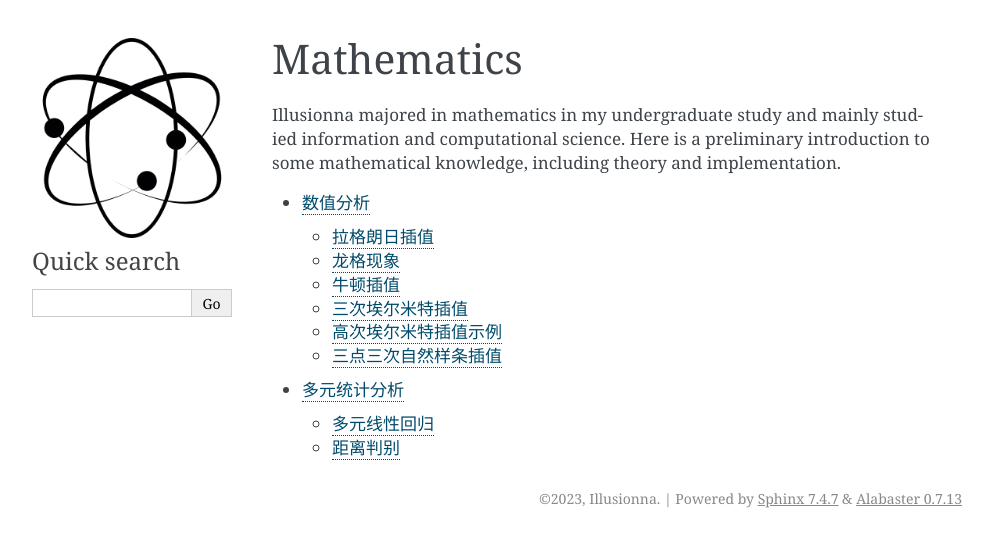
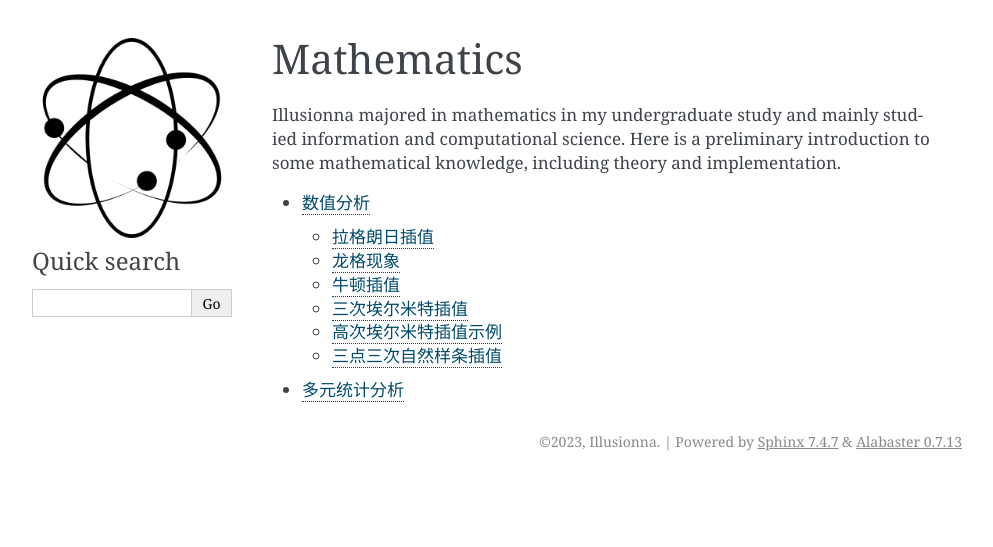
Before and after one commit to Illusionna/Web, a Sphinx documentation site: the page built from source/projects/indexMathematics.rst, in a window 1280 px wide. Shown: the top 547 px of the page, without its empty margins (148-1141 px from the left). Built offline with Sphinx 7.4.7, drawn with Linux system fonts in a browser that asks for light colours; formulas are drawn with MathJax 3; pages that are not in the unit, such as notebooks, are missing from menus.

Commit message:
Update indexMultivariateStatisticalAnalysis.rst

```diff
--- a/source/projects/Mathematics/indexMultivariateStatisticalAnalysis.rst
+++ b/source/projects/Mathematics/indexMultivariateStatisticalAnalysis.rst
@@ -7,5 +7,4 @@
 .. toctree::
    :maxdepth: 1
 
-   ./Multivariate Statistical Analysis/多元线性回归/MultipleLinearRegression.rst
-   ./Multivariate Statistical Analysis/距离判别/DistanceDiscrimination.rst
+   ./Multivariate Statistical Analysis/马尔可夫链/Markov.rst
```
